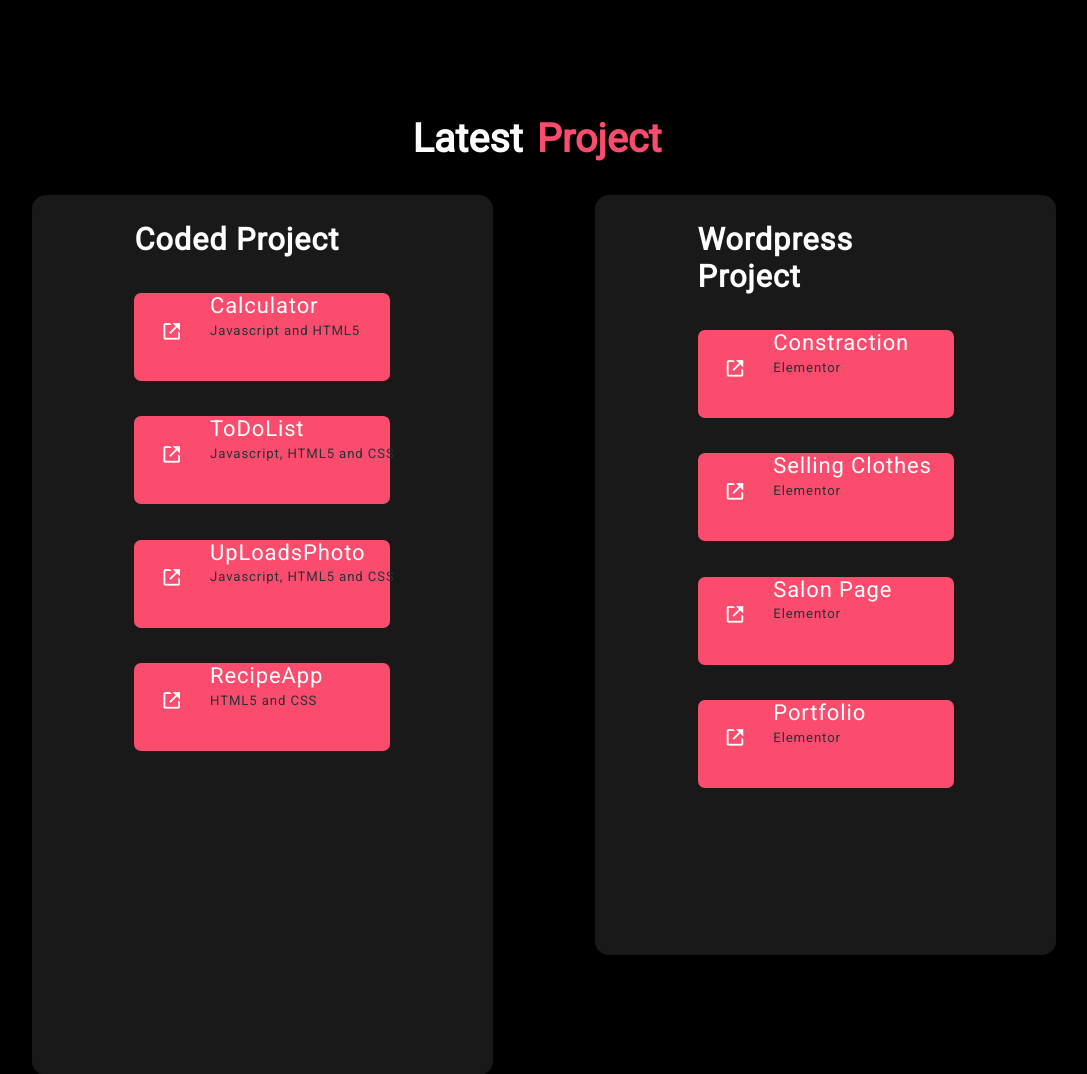
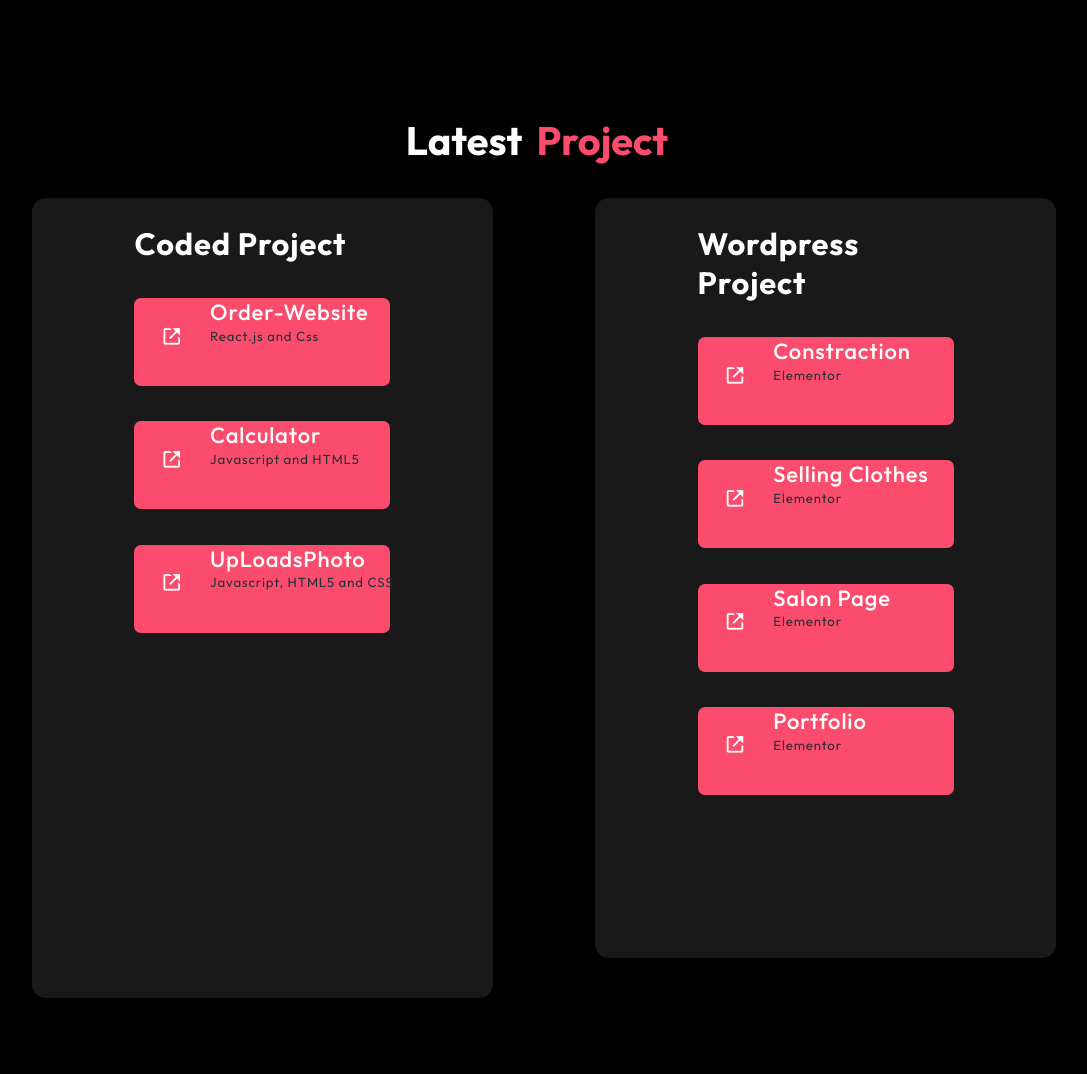
Before and after one commit to philisophiliso524-ITvarsity/portifolio-site, a plain HTML site: page index.html in a window 1280 px wide. Shown: the part 2737-3811 px from the top of the page, without its empty margins (96-1183 px from the left). Drawn offline with nearby package versions, Linux system fonts and the light colour scheme.

Commit message:
new changes

```diff
--- a/css/custom.css
+++ b/css/custom.css
@@ -22,7 +22,7 @@
 
 .website-coded {
   width: 45%;
-  height: 110vh;
+  height: 100vh;
   padding: 3rem 10% 1rem;
   margin: 3.5rem 0 1.5rem 0;
   background-color: #1a1919;
--- a/css/style.css
+++ b/css/style.css
@@ -1,13 +1,13 @@
+@import url('https://fonts.googleapis.com/css2?family=Alata&family=Outfit:wght@100..900&family=Poppins:ital,wght@0,100;0,200;0,300;0,400;0,500;0,600;0,700;0,800;0,900;1,100;1,200;1,300;1,400;1,500;1,600;1,700;1,800;1,900&display=swap');
 
-*{
-    margin: 0;
+*{    margin: 0;
     padding: 0;
     box-sizing: border-box;
     text-decoration: none;
     border: none;
     outline: none;
     scroll-behavior: smooth;
-    font-family: 'Roboto', sans-serif;
+    font-family: Outfit;
 
 }
 
--- a/index.html
+++ b/index.html
@@ -17,10 +17,6 @@
     <link rel="stylesheet" href="css/custom.css" />
     <link rel="preconnect" href="https://fonts.googleapis.com" />
     <link rel="preconnect" href="https://fonts.gstatic.com" crossorigin />
-    <link
-      href="https://fonts.googleapis.com/css2?family=Roboto:wght@100;400&display=swap"
-      rel="stylesheet"
-    />
   </head>
 
   <body>
@@ -154,26 +150,25 @@
       <div class="website-container">
         <div class="website-coded">
           <h2>Coded Project</h2>
+
+
+          <a href="https://z687870.github.io/ToDoList/" class="web-btn">
+            <i class='bx bx-link-external'></i>
+            <h3>Order-Website</h3>
+            <p>React.js and Css</p>
+          </a>
           <a href="https://z687870.github.io/Calculator/" class="web-btn">
             <i class='bx bx-link-external'></i>
             <h3>Calculator</h3>
             <p>Javascript and HTML5</p>
         </a>
-          <a href="https://z687870.github.io/ToDoList/" class="web-btn">
-            <i class='bx bx-link-external'></i>
-            <h3>ToDoList</h3>
-            <p>Javascript, HTML5 and CSS</p>
-          </a>
+
           <a href="https://z687870.github.io/Uploadsphoto/" class="web-btn">
             <i class='bx bx-link-external'></i>
             <h3>UpLoadsPhoto</h3>
             <p>Javascript, HTML5 and CSS</p>
         </a>
-          <a href="https://z687870.github.io/RecipeApp/" class="web-btn" >
-            <i class='bx bx-link-external'></i>
-            <h3>RecipeApp</h3>
-            <p>HTML5 and CSS</p>
-        </a>
+
         </div>
 
         <div class="website-wordpress">
```
